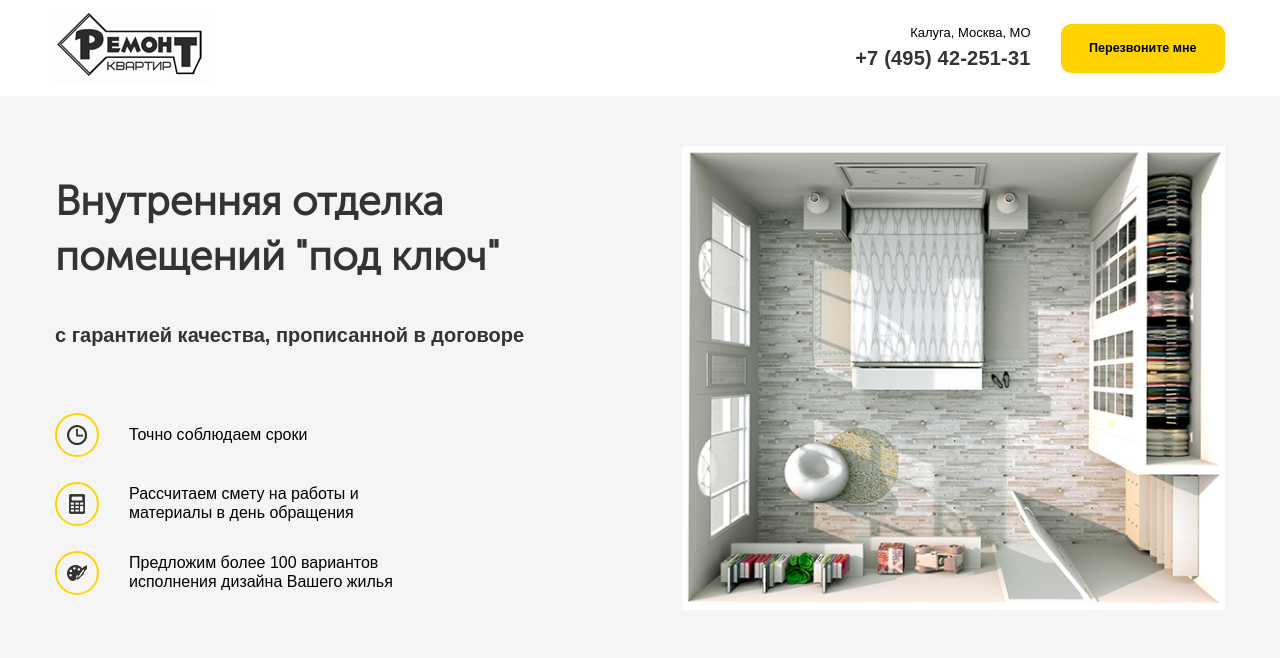
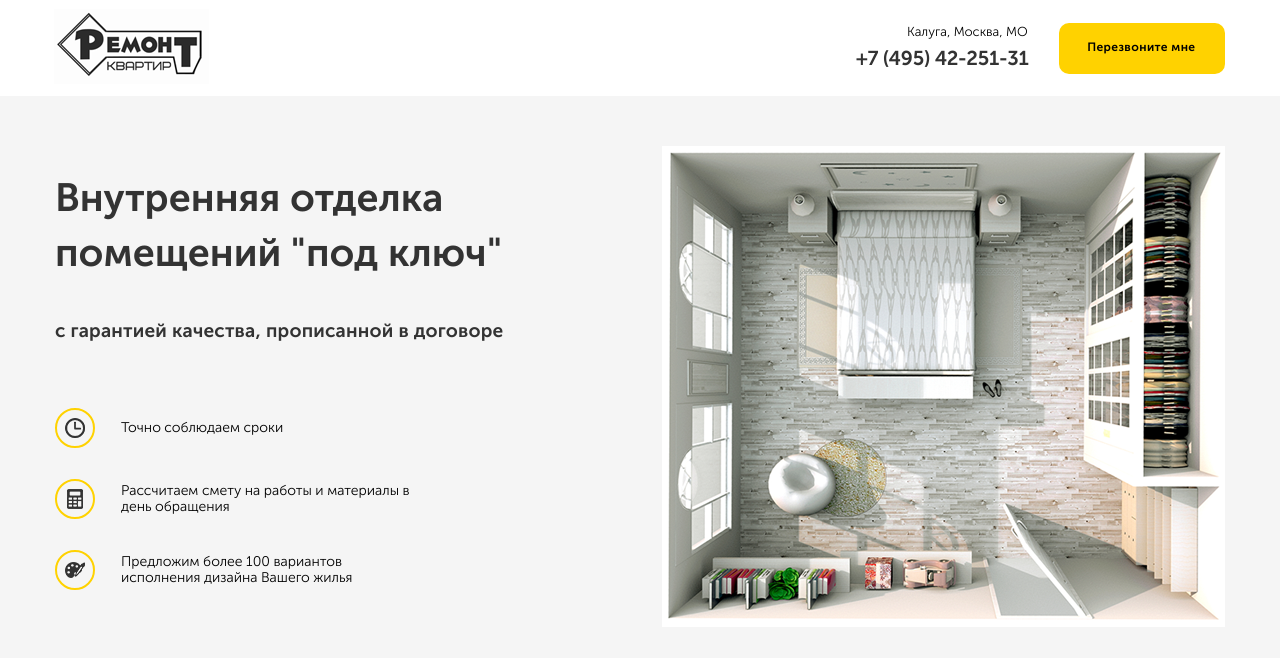
Before and after one commit to Karter13/Webstart, a plain HTML site: page src/index.html in a window 1280 px wide. Drawn offline with Linux system fonts and the light colour scheme.

Commit message:
Подключил по новой шрифты, добавил  стили для кнопок изменение при наведении курсора, в секции hero у последнего элемента в списке убрал отступ снизу

```diff
--- a/src/sass/_colors.sass
+++ b/src/sass/_colors.sass
@@ -1,2 +1,3 @@
 $main-color: #ffd200
 $text-color: #333333
+$herobgc-color: #f5f5f5
--- a/src/sass/_fonts.scss
+++ b/src/sass/_fonts.scss
@@ -1,29 +1,25 @@
 @font-face {
-font-family: 'Museo Sans Light';
+    font-family: 'Museo Sans Cyrl Light';
     src: url('../fonts/MuseoSansKyrl/MuseoSansCyrl-300.eot');
-src: url('../fonts/MuseoSansKyrl/MuseoSansCyrl-300.eot?#iefix') format('embedded-opentype'),
-url('../fonts/MuseoSansKyrl/MuseoSansCyrl-300.woff') format('woff'),
-url('../fonts/MuseoSansKyrl/MuseoSansCyrl-300.ttf') format('truetype');
-font-weight: normal;
+    src: local('../fonts/MuseoSansKyrl/MuseoSansCyrl-300'), url('../fonts/MuseoSansKyrl/MuseoSansCyrl-300.eot?#iefix') format('embedded-opentype'), url('../fonts/MuseoSansKyrl/MuseoSansCyrl-300.woff') format('woff');
+    font-weight: 300;
     font-style: normal;
 }
 
 @font-face {
-font-family: 'Museo Sans Bold';
+    font-family: 'Museo Sans Cyrl bold';
     src: url('../fonts/MuseoSansKyrl/MuseoSansCyrl-700.eot');
-src: url('../fonts/MuseoSansKyrl/MuseoSansCyrl-700.eot?#iefix') format('embedded-opentype'),
-url('../fonts/MuseoSansKyrl/MuseoSansCyrl-700.woff') format('woff'),
-url('../fonts/MuseoSansKyrl/MuseoSansCyrl-700.ttf') format('truetype');
+    src: local('../fonts/MuseoSansKyrl/MuseoSansCyrl-700'), url('../fonts/MuseoSansKyrl/MuseoSansCyrl-700.eot?#iefix') format('embedded-opentype'), url('../fonts/MuseoSansKyrl/MuseoSansCyrl-700.woff') format('woff');
     font-weight: normal;
     font-style: normal;
 }
 
 @mixin reg {
-  font-family: 'Museo Sans Light', sans-serif;
+    font-family: 'Museo Sans Cyrl Light', sans-serif;
     font-weight: 300;
 }
 
 @mixin bold {
-  font-family: 'Museo Sans Bold', sans-serif;
+    font-family: 'Museo Sans Cyrl bold', sans-serif;
     font-weight: 700;
 }
--- a/src/sass/_interface.sass
+++ b/src/sass/_interface.sass
@@ -1,5 +1,8 @@
+*
+  box-sizing: border-box
+
 body
-  font-family: sans-serif
+  +reg
 img
   max-width: 100%
 .container
@@ -23,3 +26,6 @@ img
   background-color: $main-color
   border: none
   padding: 18px 30px
+  &:hover
+    background-color: lighten($main-color, 10%)
+    cursor: pointer
--- a/src/sass/blocks/_hero.sass
+++ b/src/sass/blocks/_hero.sass
@@ -1,31 +1,43 @@
 .hero
   padding: 50px 0
-  background-color: #f5f5f5
+  background-color: $herobgc-color
   &-block
     display: flex
+    justify-content: space-between
   &-text
-    flex-basis: 45%
-    padding-right: 120px
+    display: flex
+    flex-direction: column
+    justify-content: flex-start
+    align-items: flex-start
+    flex-basis: 50%
+    padding-right: 100px
     &__title
+      display: inline-block
       color: $text-color
-      font-size: 41px
-      font-weight: 600
+      font-size: 39.3px
       line-height: 55px
+      margin-left: 0
+      margin-top: 0
+      margin-right: 0
       margin-bottom: 40px
-      font-family: 'Museo Sans Light'
+      margin-top: 24px
+      +bold
     &__subtitle
       display: inline-block
       color: $text-color
-      font-size: 20px
-      font-weight: 600
+      font-size: 19px
       margin-bottom: 66px
+      letter-spacing: 0.2px
+      +bold
   &-list
     margin: 0
     padding: 0
     &__item
       display: flex
       align-items: center
-      margin-bottom: 25px
+      margin-bottom: 31px
+      &:last-child
+        margin-bottom: 0
     &__image
       width: 40px
       height: 40px
@@ -34,9 +46,10 @@
       align-items: center
       justify-content: center
       border-radius: 50%
-      margin-right: 30px
+      margin-right: 26px
     &__text
       max-width: 300px
+      font-size: 14px
 
 @media (max-width: 1200px)
   .hero
@@ -51,7 +64,7 @@
     &-text
       &__title
         font-size: 24px
-        line-height: 1.3
+        // line-height: 1.3
         margin-bottom: 16px
       &__subtitle
         font-size: 17px
--- a/src/sass/blocks/_navbar.sass
+++ b/src/sass/blocks/_navbar.sass
@@ -4,27 +4,31 @@
     display: flex
     justify-content: space-between
     align-items: center
-
   &__info
     display: flex
-    align-items: center
+    // align-items: center
     text-align: right
-  &__addres
+  &__contacts
     display: flex
     flex-direction: column
+    justify-content: flex-start
+    align-items: flex-end
     font-size: 13px
-    font-weight: 400
   &__button
     margin-left: 30px
-    font-size: 13px
-    font-weight: 400
+    font-size: 12px
+  &__addres
+    padding-right: 1px
+    padding-top: 2px
   &__phone
-    display: inline-block
+    display: block
     color: $text-color
     font-size: 20px
-    font-weight: 400
+    line-height: 20px
     text-decoration: none
-    margin-top: 9px
+    margin-top: 8px
+    letter-spacing: -0.2px
+    +bold
 
 @media (max-width: 768px)
   .navbar
@@ -37,13 +41,13 @@
       margin-top: 1px
       margin-left: -1px
     &__button
-      font-weight: bold
-      padding: 17.5px 28.5px
-      font-size: 12.5px
+      letter-spacing: 0.4px
+      padding: 18px 29.5px 19px 28.5px
+      font-size: 12px
+      +bold
     &__phone
-        font-weight: bold
-        letter-spacing: 0.2px
-        margin-top: 6px
+      margin-top: 8px
+      +bold
 @media (max-width: 320px)
   .navbar
     &__logo
@@ -52,7 +56,6 @@
       margin-top: 9px
     &__button
       font-size: 10px
-      font-weight: bold
       margin-right: 13px
       padding: 14px 26.7px
       margin-top: 4px
```
Also changed, not shown: src/css/style.css, src/fonts/MuseoSansKyrl/MuseoSansCyrl-300.woff, src/fonts/MuseoSansKyrl/MuseoSansCyrl-700.woff, 3 other files. Lines whose indentation alone changed are shown as unchanged.
